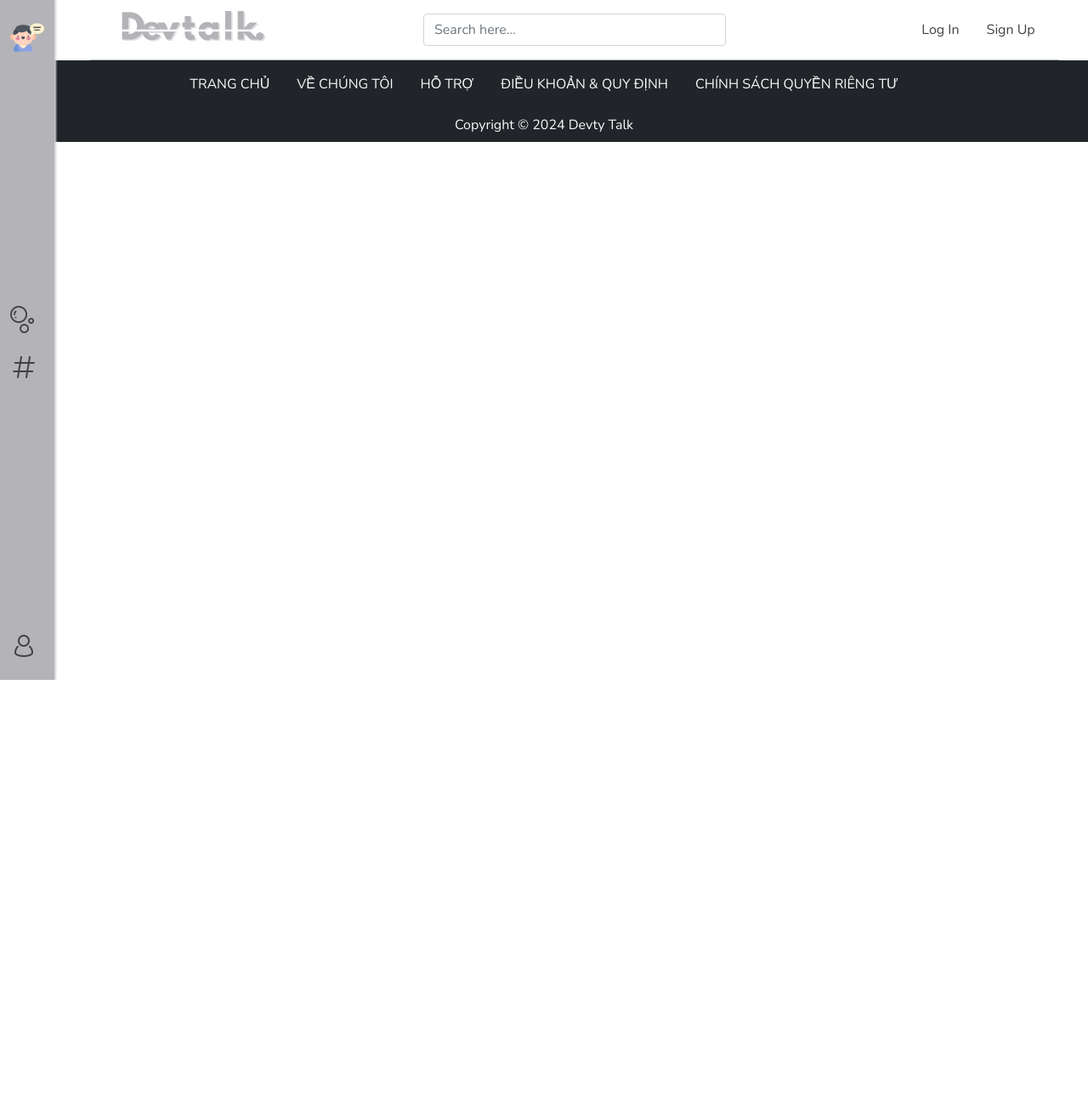
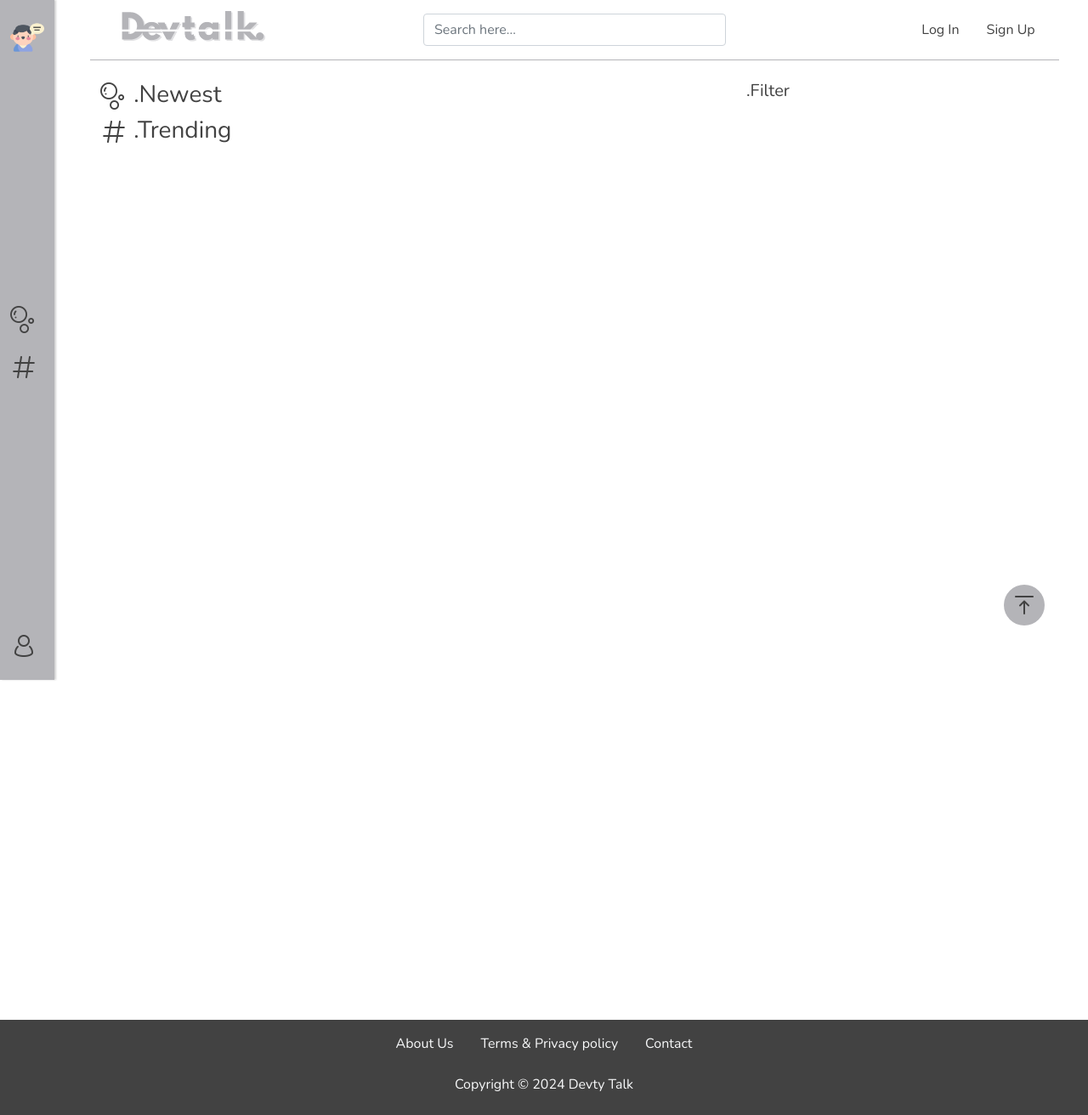
Before and after one commit to nhatdi2710/Devtalk, a PHP site: template app/src/Views/home.php in a window 1280 px wide. Shown: the whole page at 85% size. Before the commit the page ends 800 px from the top, so only its background shows below. Run offline with PHP 8.4, Linux system fonts and the light colour scheme; the template is opened without the code that fills it, so the values that code supplies are empty.

Commit message:
complete setting footer & create all tables

```diff
--- a/app/public/css/style.css
+++ b/app/public/css/style.css
@@ -63,9 +63,33 @@ body {
         justify-content: center;
     }
 
+    /* Footer */
+    #footer {
+        background-color: #424242;
+    }
+
+    #to-top {
+        position: fixed;
+        bottom: 8%;
+        right: 4%;
+
+        z-index: 1;
+    }
+
+    #to-top button {
+        padding: 8px;
+        border: none;
+        border-radius: 50%;
+
+        background-color: #B4B4B8;
+    }
+
 main {
-    margin-left: 72px;
+    height: 1200px;
 }
 /* --- */
 
 /* HOME PAGE */
+.home-page {
+    margin-left: 72px;
+}
--- a/app/src/Views/home.php
+++ b/app/src/Views/home.php
@@ -13,10 +13,28 @@
 <?php require __DIR__ . '/partials/sidebar.php' ?>
 
 <!-- Main -->
-<main id="top">
+<main id="top" class="home-page">
     <article id="app" class="container">
+        <!-- Sub-Header -->
         <?php require __DIR__ . '/partials/sub-header.php' ?>
 
+        <div class="row mt-4">
+            <div class="col-lg-8">
+                <!-- Newest Post -->
+                <section id="newest">
+                    <h3><img height="32px" src="/imgs/icons/newest.png" alt=""> .Newest</h3>
+                </section>
+
+                <!-- Trending Posts -->
+                <section id="trending">
+                    <h3><img height="32px" src="/imgs/icons/trending.png" alt=""> .Trending</h3>
+                </section>
+            </div>
+
+            <div class="col-lg-4">
+                <h5>.Filter</h5>
+            </div>
+        </div>
 
     </article>
 </main>
--- a/app/src/Views/partials/footer.php
+++ b/app/src/Views/partials/footer.php
@@ -1,32 +1,30 @@
-<footer class="footer bg-dark">
-    <div class="text-center p-2">
+<footer id="footer">
+    <div id="to-top">
+        <button>
+            <a href="#top"><img height="32px" src="/imgs/icons/to-top.png" alt=""></a>
+        </button>
+    </div>
+
+    <div class="p-2">
         <ul class="nav justify-content-center">
             <li class="nav-item">
-                <a class="nav-link active text-decoration-none text-uppercase text-light" aria-current="page"
-                    href="app/public/index.php">Trang chủ</a>
+                <a class="nav-link text-decoration-none text-light" href="#">About Us</a>
             </li>
             <li class="nav-item">
-                <a class="nav-link text-decoration-none text-uppercase text-light" href="#">Về chúng tôi</a>
+                <a class="nav-link text-decoration-none text-light" href="#">Terms & Privacy policy</a>
             </li>
             <li class="nav-item">
-                <a class="nav-link text-decoration-none text-uppercase text-light" href="#">hỗ trợ</a>
-            </li>
-            <li class="nav-item">
-                <a class="nav-link text-decoration-none text-uppercase text-light" href="#">Điều khoản & Quy định</a>
-            </li>
-            <li class="nav-item">
-                <a class="nav-link text-decoration-none text-uppercase text-light" href="#">Chính sách quyền riêng
-                    tư</a>
+                <a class="nav-link text-decoration-none text-light" href="#">Contact</a>
             </li>
         </ul>
+
+        <p class="text-light text-center mt-3">Copyright &copy; 2024 Devty Talk</p>
     </div>
-
-        <p class=' text-light text-center p-2' >Copyright &copy; 2024 Devty Talk</p>
 </footer>
 
-<script src="https://cdn.jsdelivr.net/npm/jquery@3.5.1/dist/jquery.slim.min.js"
-    integrity="sha384-DfXdz2htPH0lsSSs5nCTpuj/zy4C+OGpamoFVy38MVBnE+IbbVYUew+OrCXaRkfj" crossorigin="anonymous">
-    </script>
-<script src="https://cdn.jsdelivr.net/npm/bootstrap@4.6.2/dist/js/bootstrap.bundle.min.js"
-    integrity="sha384-Fy6S3B9q64WdZWQUiU+q4/2Lc9npb8tCaSX9FK7E8HnRr0Jz8D6OP9dO5Vg3Q9ct" crossorigin="anonymous">
-    </script>
+<!-- Script Session -->
+<script src="https://cdn.jsdelivr.net/npm/bootstrap@5.0.2/dist/js/bootstrap.bundle.min.js" integrity="sha384-MrcW6ZMFYlzcLA8Nl+NtUVF0sA7MsXsP1UyJoMp4YLEuNSfAP+JcXn/tWtIaxVXM" crossorigin="anonymous"></script>
+<script src="https://cdn.jsdelivr.net/npm/jquery@3.5.1/dist/jquery.slim.min.js" integrity="sha384-DfXdz2htPH0lsSSs5nCTpuj/zy4C+OGpamoFVy38MVBnE+IbbVYUew+OrCXaRkfj" crossorigin="anonymous"></script>
+<script>
+
+</script>
```
Also changed, not shown: app/config/db/Document.sql (+42 -4 lines), app/public/imgs/avatars/default-avatar.png (added).
